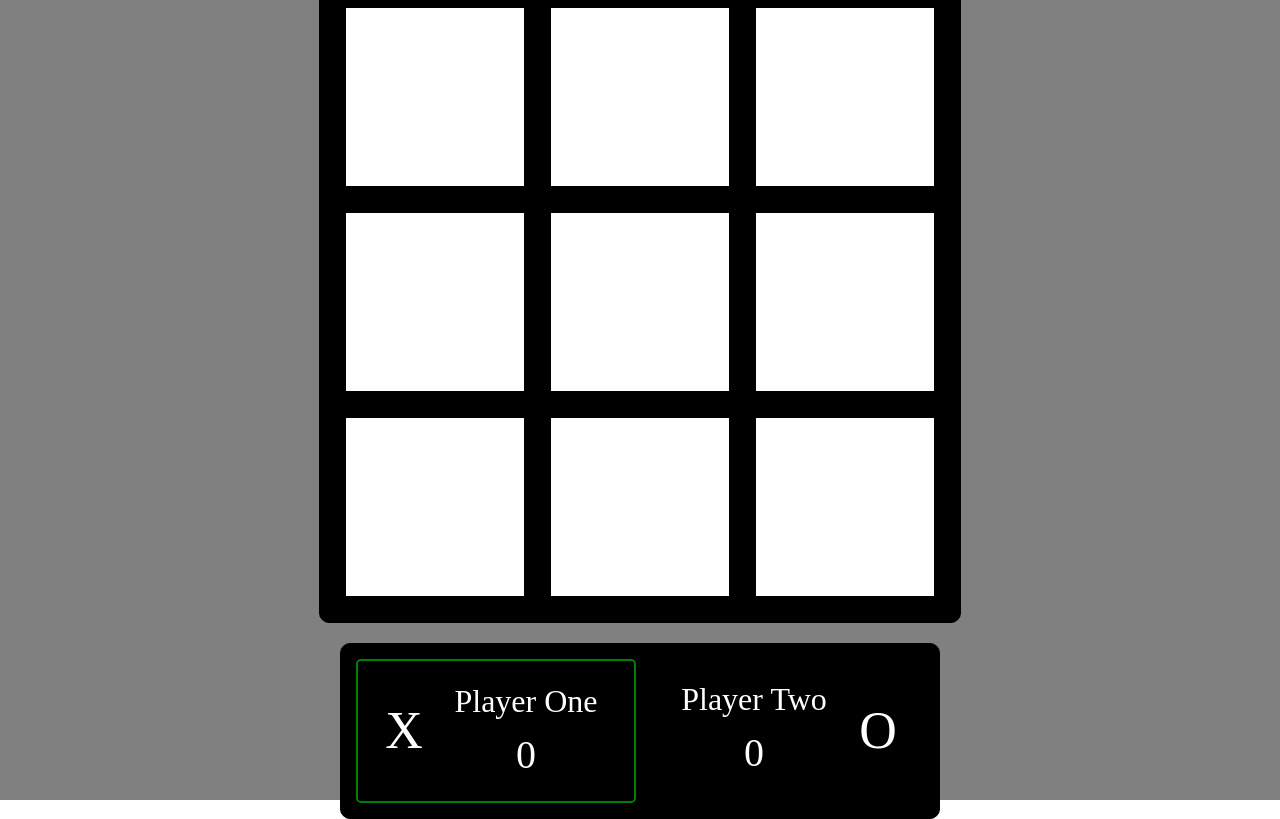
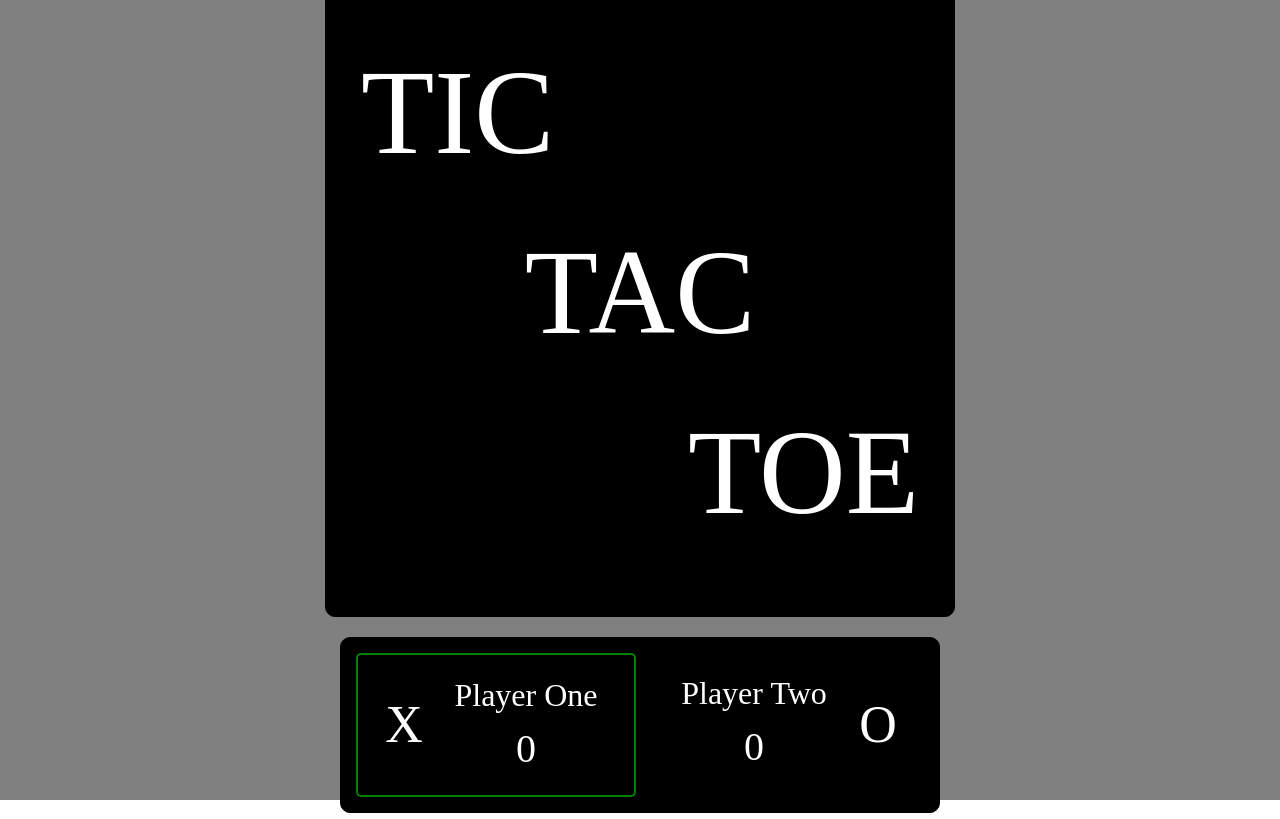
Before and after one commit to ryangholland/tic-tac-toe, a plain HTML site: page index.html in a window 1280 px wide. Drawn offline with Linux system fonts and the light colour scheme.

Commit message:
Add title screen and hide gameboard on startup

```diff
--- a/index.html
+++ b/index.html
@@ -10,11 +10,19 @@
   </head>
   <body>
     <div class="wrapper">
-      <div id="main-container"></div>
+      <div id="main-container">
+        <div class="title-screen ">
+          <div>TIC</div>
+          <div>TAC</div>
+          <div>TOE</div>
+        </div>
+
+        <div class="game-board hidden"></div>
+      </div>
       <div id="sub-container">
         <div class="scoreboard">
           <div class="scoreboard-one active-player-border">
-            <div class="player-one-marker ">X</div>
+            <div class="player-one-marker">X</div>
             <div class="scoreboard-one-right">
               <div class="player-one-name">Player One</div>
               <div class="player-one-score">0</div>
--- a/script.js
+++ b/script.js
@@ -23,8 +23,6 @@ const gameController = (() => {
   let playerOne = Player(1, "Player One", "X");
   let playerTwo = Player(2, "Player Two", "O");
   let activePlayer = playerOne;
-
-  const getBoard = () => board;
 
   const getActivePlayer = () => activePlayer;
 
@@ -70,11 +68,11 @@ const gameController = (() => {
     });
   };
 
-  return { getBoard, getActivePlayer, setMarker };
+  return { getActivePlayer, setMarker };
 })();
 
 const displayController = (() => {
-  const boardContainer = document.getElementById("main-container");
+  const boardContainer = document.querySelector("game-board");
 
   const clearBoard = () => {
     while (boardContainer.firstChild) {
@@ -99,7 +97,7 @@ const displayController = (() => {
     });
   };
 
-  renderBoard();
+  // renderBoard();
 
   return {};
 })();
--- a/style.css
+++ b/style.css
@@ -63,19 +63,40 @@ h6 {
 }
 
 #main-container {
-  display: grid;
-  grid-template: 200px 200px 200px / 200px 200px 200px;
-  justify-items: center;
-  align-items: center;
-
   border: solid 1px black;
   border-radius: 10px;
   padding: 15px;
   gap: 5px;
   background-color: black;
+  min-height: 630px;
+  min-width: 630px;
 }
 
-#main-container div {
+.title-screen {
+  display: flex;
+  flex-direction: column;
+  align-items: center;
+  color: white;
+  font-size: 7.5rem;
+  padding: 20px;
+}
+
+.title-screen div:nth-child(1) {
+  align-self: flex-start;
+}
+
+.title-screen div:nth-child(3) {
+  align-self: flex-end;
+}
+
+.game-board {
+  display: grid;
+  grid-template: 200px 200px 200px / 200px 200px 200px;
+  justify-items: center;
+  align-items: center;
+}
+
+.game-board div {
   display: flex;
   justify-content: center;
   align-items: center;
@@ -155,3 +176,7 @@ h6 {
   border: solid 2px green;
   border-radius: 5px;
 }
+
+.hidden {
+  display: none;
+}
```
